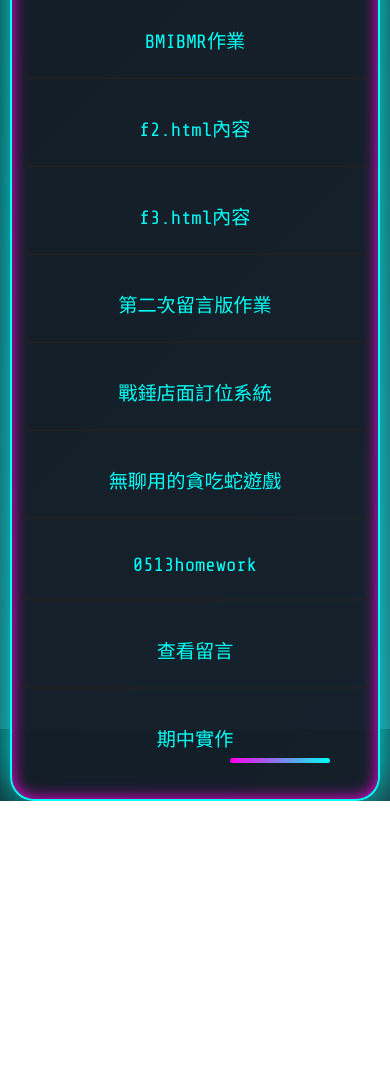
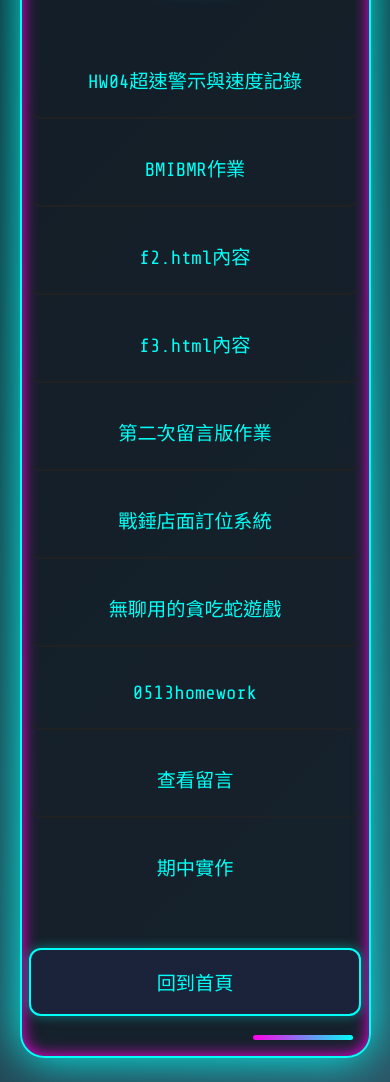
Before and after one commit to daniellpd0905-oss/danielweb, a plain HTML site: page frameindex.html in a window 390 px wide. Shown: the part 115-1197 px from the top of the page. Before the commit the page ends 916 px from the top, so only its background shows below. Drawn offline with nearby package versions, Linux system fonts and the light colour scheme.

Commit message:
Refactor layout and improve button accessibility
加上了首頁按鈕

```diff
--- a/frameindex.html
+++ b/frameindex.html
@@ -6,6 +6,10 @@
     <meta name="viewport" content="width=device-width, initial-scale=1.0">
     <style>
         @import url('https://fonts.googleapis.com/css2?family=Share+Tech+Mono&display=swap');
+        /* 將邊框與內距計入寬度，避免窄螢幕產生橫向捲動。 */
+        *, *::before, *::after {
+            box-sizing: border-box;
+        }
         body {
             background: linear-gradient(135deg, #0f2027 0%, #2c5364 100%);
             color: #00fff7;
@@ -13,16 +17,19 @@
             margin: 0;
             min-height: 100vh;
             display: flex;
-            align-items: center;
+            align-items: flex-start;
             justify-content: center;
-            height: 100vh;
+            /* 讓頁面高度隨選單內容增加，超出視窗時可向下捲動。 */
+            height: auto;
+            padding: 24px 0;
+            overflow-y: auto;
         }
         .cyber-container {
             background: rgba(20, 30, 40, 0.92);
             border: 2.5px solid #00fff7;
             border-radius: 24px;
             box-shadow: 0 0 48px #00fff7, 0 0 16px #ff00ea inset;
-            padding: 6vw 4vw 5vw 4vw; /* 使用vw讓內距隨視窗變化 */
+            padding: max(64px, 6vw) 4vw max(56px, 5vw); /* 保留裝飾線所需空間 */
             max-width: 90vw;
             width: 80vw;
             min-height: 80vh;
@@ -30,7 +37,7 @@
             position: relative;
             display: flex;
             flex-direction: column;
-            justify-content: center;
+            justify-content: flex-start;
         }
         .cyber-container::before, .cyber-container::after {
             content: '';
@@ -73,15 +80,38 @@
         .nav-links a:last-child {
             border-bottom: none;
         }
-        .nav-links a:hover {
+        .nav-links a:hover, .nav-links a:focus-visible {
             background: #1a233a;
             color: #ff00ea;
             border-radius: 24px;
             box-shadow: 0 0 18px #00fff7;
         }
+        /* 放在所有選單項目下方的首頁按鈕。 */
+        .home-button {
+            display: block;
+            margin-top: 32px;
+            padding: 18px 16px;
+            border: 2px solid #00fff7;
+            border-radius: 12px;
+            color: #00fff7;
+            background: #1a233a;
+            font-size: 1.5em;
+            text-decoration: none;
+            box-shadow: 0 0 12px #00fff766;
+            transition: background 0.2s, color 0.2s, box-shadow 0.2s;
+        }
+        .home-button:hover, .home-button:focus-visible {
+            color: #0f2027;
+            background: #00fff7;
+            box-shadow: 0 0 24px #00fff7;
+        }
+        .nav-links a:focus-visible, .home-button:focus-visible {
+            outline: 2px solid #ff00ea;
+            outline-offset: 4px;
+        }
         @media (max-width: 900px) {
             .cyber-container {
-                padding: 4vw 2vw 3vw 2vw;
+                padding: 48px 2vw 40px;
                 width: 98vw;
                 min-height: 90vh;
             }
@@ -97,6 +127,17 @@
                 max-width: 100px;
                 height: 5px;
             }
+            .cyber-container::before {
+                top: 16px;
+                left: 16px;
+            }
+            .cyber-container::after {
+                bottom: 16px;
+                right: 16px;
+            }
+            .home-button {
+                font-size: 1.2em;
+            }
         }
     </style>
 </head>
@@ -111,10 +152,11 @@
             <a href="f4.html" target="right">第二次留言版作業</a>
             <a href="index1.php" target="right">戰錘店面訂位系統</a>
             <a href="f5.html" target="right">無聊用的貪吃蛇遊戲</a>
-            <a href="f6.html" target="_blank">0513homework</a>
+            <a href="f6.html" target="_blank" rel="noopener">0513homework</a>
             <a href="read_mesg.php" target="right">查看留言</a>
             <a href="midterm.html" target="right">期中實作</a>
         </div>
+        <a class="home-button" href="f0.html" target="right">回到首頁</a>
     </div>
 </body>
 </html>
```
